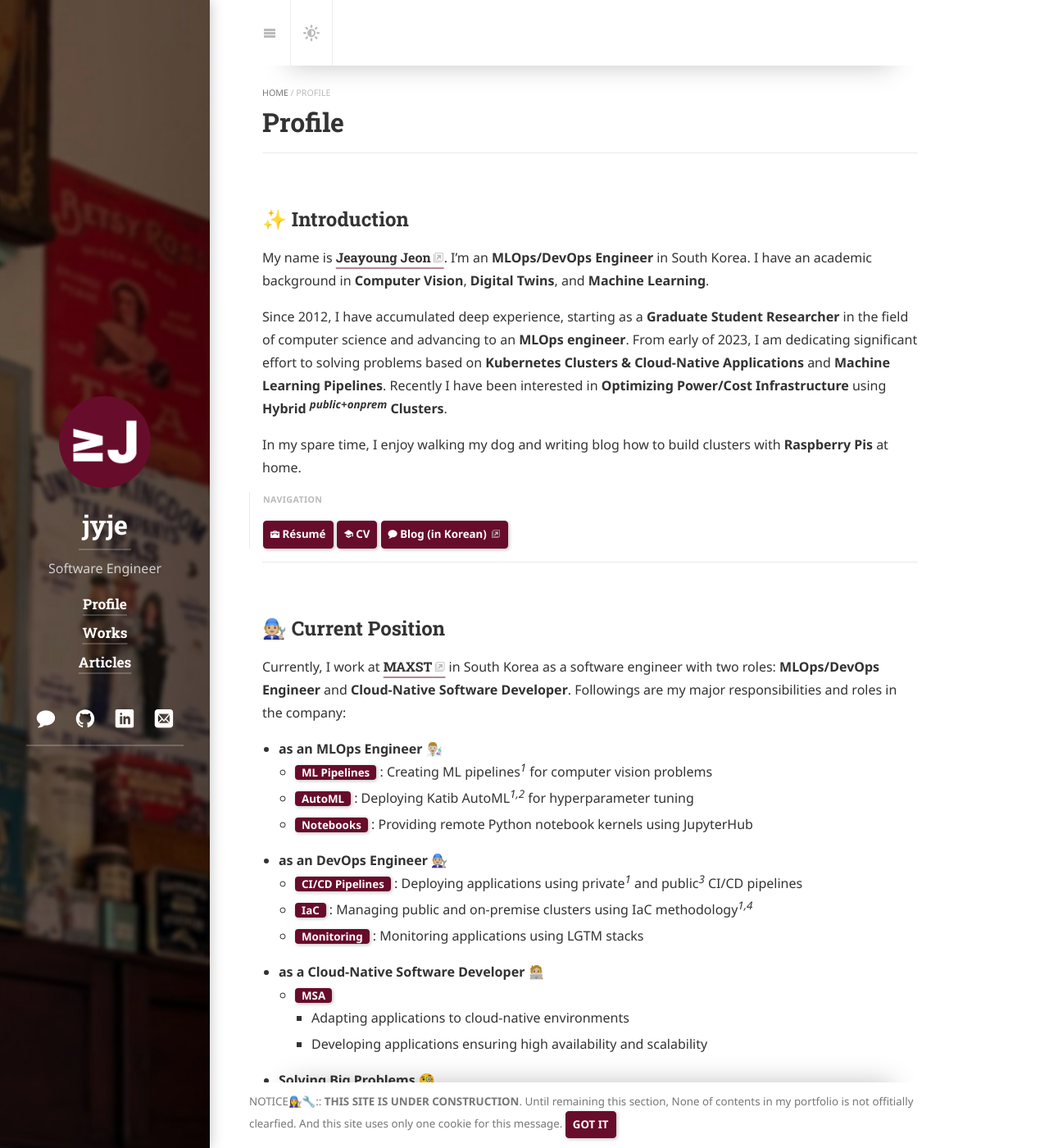
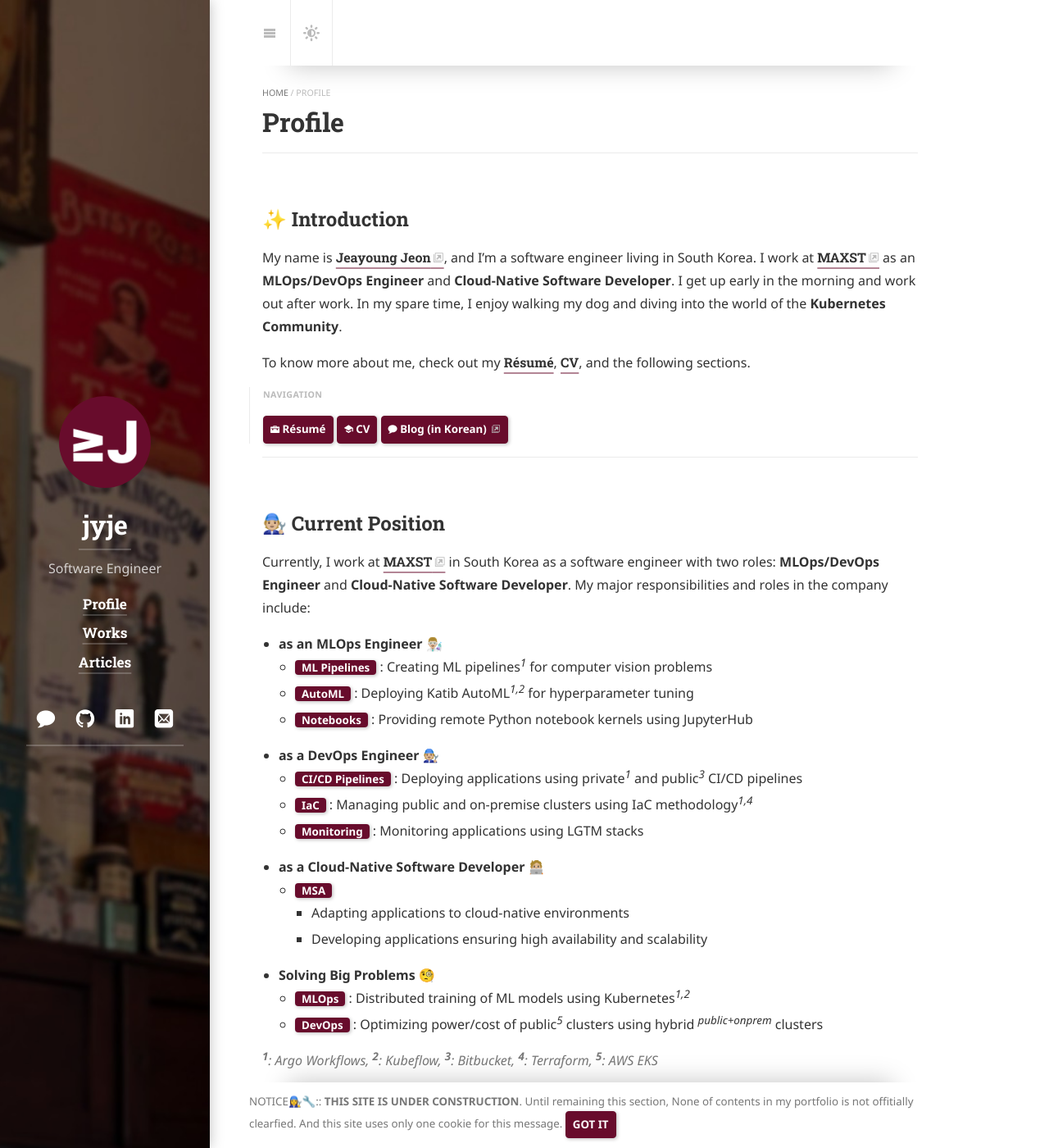
Before and after one commit to jyje/portfolio, a Jekyll site: the page built from profile/index.md, in a window 1280 px wide and 1400 px high. Shown: the whole window at 82% size. Built offline with Jekyll 4.4.1, drawn with Linux system fonts in a browser that asks for light colours; cached includes are drawn as plain includes; nearby versions of some CDN libraries; some web fonts are replaced; library files that are not in the unit come from our copies; some of the changed text lies outside the part shown.

Commit message:
🔧 profile: update contents

```diff
--- a/profile/index.md
+++ b/profile/index.md
@@ -9,11 +9,11 @@
 
 ## ✨ Introduction
 
-My name is [Jeayoung Jeon]{:.heading.flip-title}. I'm an **MLOps/DevOps Engineer** in South Korea. I have an academic background in **Computer Vision**, **Digital Twins**, and **Machine Learning**.
+My name is [Jeayoung Jeon]{:.heading.flip-title}, and I'm a software engineer living in South Korea.
+I work at [MAXST]{:.heading.flip-title} as an **MLOps/DevOps Engineer** and **Cloud-Native Software Developer**.
+I get up early in the morning and work out after work. In my spare time, I enjoy walking my dog and diving into the world of the **Kubernetes Community**.
 
-Since 2012, I have accumulated deep experience, starting as a **Graduate Student Researcher** in the field of computer science and advancing to an **MLOps engineer**. From early of 2023, I am dedicating significant effort to solving problems based on **Kubernetes Clusters & Cloud-Native Applications** and **Machine Learning Pipelines**. Recently I have been interested in **Optimizing Power/Cost Infrastructure** using **Hybrid <sup>*public+onprem*</sup> Clusters**.
-
-In my spare time, I enjoy walking my dog and writing blog how to build clusters with **Raspberry Pis** at home.
+To know more about me, check out my [Résumé]{:.heading.flip-title}, [CV]{:.heading.flip-title}, and the following sections.
 
 <div class="screen-only">
   <a href="/profile/resume" class="btn btn-sm btn-primary mt1">
@@ -35,15 +35,14 @@
 
 ## 🧑🏼‍🔧 Current Position
 
-Currently, I work at [MAXST]{:.heading.flip-title} in South Korea as a software engineer with two roles: **MLOps/DevOps Engineer** and **Cloud-Native Software Developer**. Followings are my major responsibilities and roles in the company:
+Currently, I work at [MAXST]{:.heading.flip-title} in South Korea as a software engineer with two roles: **MLOps/DevOps Engineer** and **Cloud-Native Software Developer**. My major responsibilities and roles in the company include:
 
-<!-- Itemized list of responsibilities -->
 - **as an MLOps Engineer 👨🏼‍🔬**
     - <span class="emph btn-inline btn-primary">**ML Pipelines**</span> : Creating ML pipelines<sup>*1*</sup> for computer vision problems
     - <span class="emph btn-inline btn-primary">**AutoML**</span> : Deploying Katib AutoML<sup>*1,2*</sup> for hyperparameter tuning
     - <span class="emph btn-inline btn-primary">**Notebooks**</span> : Providing remote Python notebook kernels using JupyterHub
 
-- **as an DevOps Engineer 🧑🏼‍🔧**
+- **as a DevOps Engineer 🧑🏼‍🔧**
     - <span class="emph btn-inline btn-primary">**CI/CD Pipelines**</span> : Deploying applications using private<sup>*1*</sup> and public<sup>*3*</sup> CI/CD pipelines
     - <span class="emph btn-inline btn-primary">**IaC**</span> : Managing public and on-premise clusters using IaC methodology<sup>*1,4*</sup>
     - <span class="emph btn-inline btn-primary">**Monitoring**</span> : Monitoring applications using LGTM stacks
@@ -55,7 +54,7 @@
 
 - **Solving Big Problems 🧐**
     - <span class="emph btn-inline btn-primary">**MLOps**</span> : Distributed training of ML models using Kubernetes<sup>*1,2*</sup>
-    - <span class="emph btn-inline btn-primary">**DevOps**</span> : Optimize power/cost of public<sup>*5*</sup> clusters using hybrid <sup>*public+onprem*</sup> clusters
+    - <span class="emph btn-inline btn-primary">**DevOps**</span> : Optimizing power/cost of public<sup>*5*</sup> clusters using hybrid <sup>*public+onprem*</sup> clusters
 
 <i>
   <sup>**1**</sup>: Argo Workflows,
@@ -72,30 +71,26 @@
 
 ### Timeline
 
-Following is a brief summary of my career in time order:
+Following is a brief summary of my career in chronological order:
 
 - <span class="emph btn-inline btn-primary">**2024 - Present**</span> : **Cloud-Native Software Development (FE, BE, Infra)**
 - <span class="emph btn-inline btn-primary">**2023 - Present**</span> : **MLOps**, **DevOps** using **Kubernetes Clusters**
-- <span class="emph btn-inline btn-primary">**2018 - 2023**</span> : Research of **Visual-SLAM and Digital Twin**
-- <span class="emph btn-inline btn-primary">**2012 - 2020**</span> : Research of **Automotive Computer Vision**
-- <span class="emph btn-inline btn-primary">**2012 - 2018**</span> : Research of **FPGA for Advanced Driver's Assistant Systems**
-- <span class="emph btn-inline btn-primary">**2008 - 2018**</span> : Research of **Digital Signal Processing** and **Machine Learning**
-- <span class="emph btn-inline btn-primary">**2008 - 2012**</span> : Study for **Analog and Digital Communications**
+- <span class="emph btn-inline btn-primary">**2018 - 2023**</span> : Research in **Visual-SLAM and Digital Twin**
+- <span class="emph btn-inline btn-primary">**2012 - 2020**</span> : Research in **Automotive Computer Vision**
+- <span class="emph btn-inline btn-primary">**2012 - 2018**</span> : Research in **FPGA for Advanced Driver's Assistance Systems**
+- <span class="emph btn-inline btn-primary">**2008 - 2018**</span> : Research in **Digital Signal Processing** and **Machine Learning**
+- <span class="emph btn-inline btn-primary">**2008 - 2012**</span> : Study in **Analog and Digital Communications**
 
-**The annual interval stands for the focused duration of my full efforts*
+*The annual interval stands for the focused duration of my full efforts*
 {:.faded}
-
 
 ### Highlights
 
-- Certifications of Kubernetes Family
+- **Certifications of Kubernetes Family**
   - Certified Kubernetes Administrator (CKA)
   - Certified Kubernetes Application Developer (CKAD)
 
-
 ### Documents
-
-
 
 - [Résumé]{:.heading.flip-title}: Recent highlighted works
 - [CV]{:.heading.flip-title}: Full description of my career and training
```
